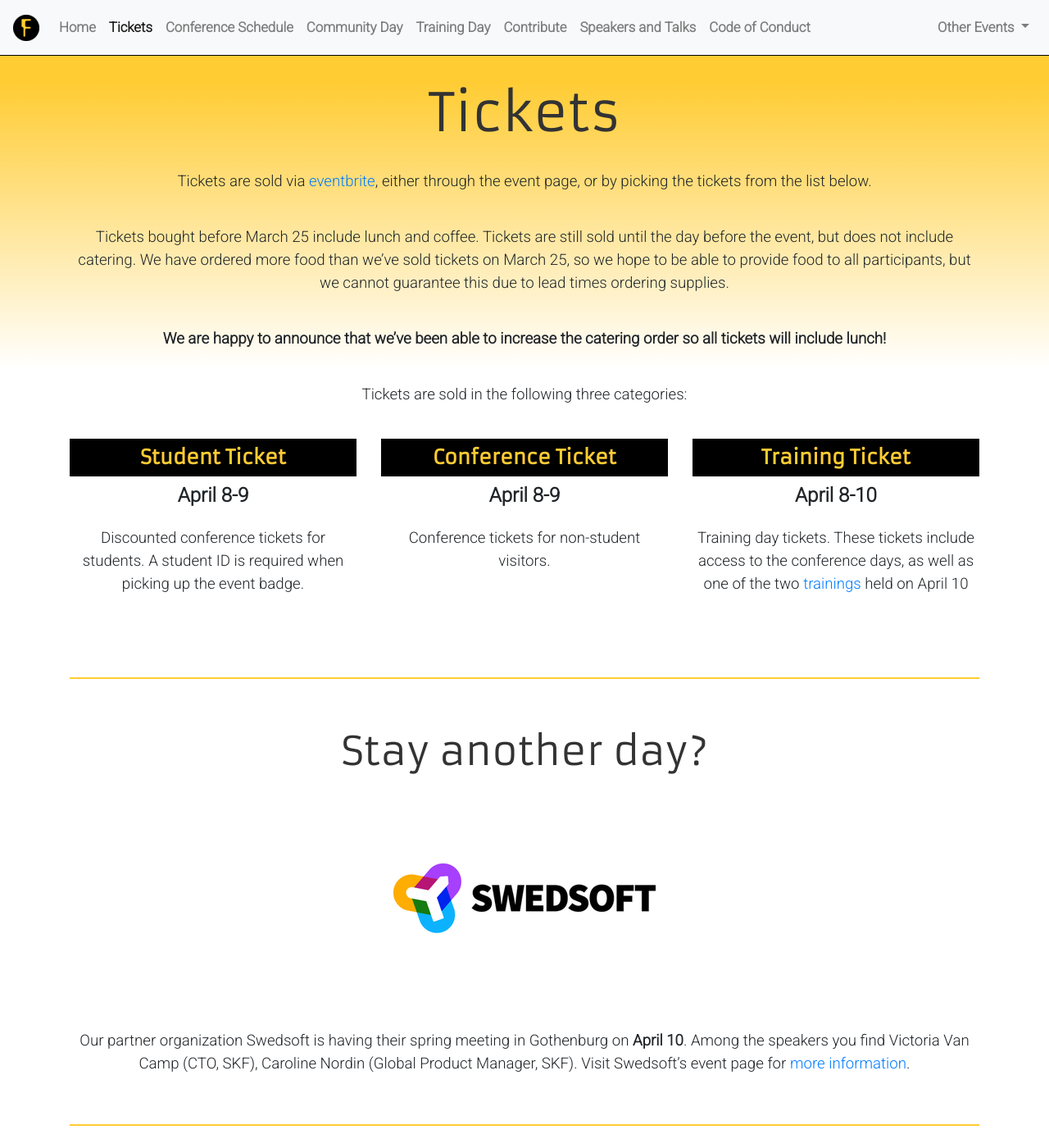
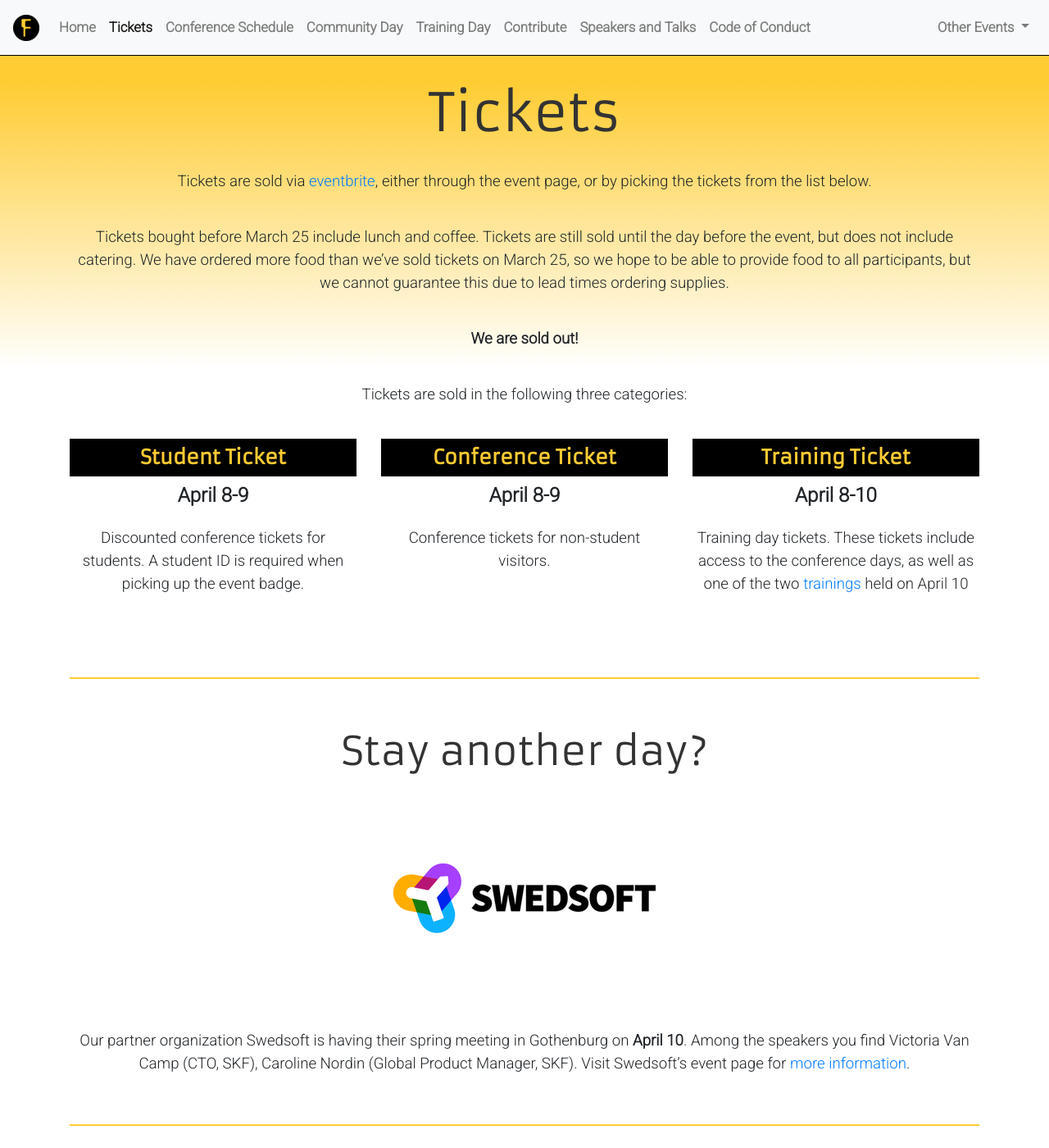
Before and after one commit to e8johan/foss-north-jekyll-2019, a Jekyll site: the page built from tickets.md, in a window 1280 px wide and 1400 px high. Shown: the whole window at 82% size. Built offline with Jekyll 4.4.1, drawn with Linux system fonts in a browser that asks for light colours; nearby versions of some CDN libraries; some of the changed text lies outside the part shown.

Commit message:
Sold out!

```diff
--- a/tickets.md
+++ b/tickets.md
@@ -10,7 +10,7 @@ Tickets are sold via <a href="https://foss-north-2019.eventbrite.com">eventbrite
 
 Tickets bought before March 25 include lunch and coffee. Tickets are still sold until the day before the event, but does not include catering. We have ordered more food than we've sold tickets on March 25, so we hope to be able to provide food to all participants, but we cannot guarantee this due to lead times ordering supplies.
 
-<b>We are happy to announce that we've been able to increase the catering order so all tickets will include lunch!</b>
+<b>We are sold out!</b>
 
 Tickets are sold in the following three categories:
 
@@ -44,6 +44,4 @@ Our partner organization Swedsoft is having their spring meeting in Gothenburg o
 
 <h2>Get Your Tickets Here!</h2>
 
-<div class="bodytext">
-    <iframe src="https://eventbrite.com/tickets-external?eid=54750681763&ref=etckt" frameborder="0" height="540" width="100%" vspace="0" hspace="0" marginheight="5" marginwidth="5" scrolling="auto" allowtransparency="true"></iframe><div style="font-family:Helvetica, Arial; font-size:12px; padding:10px 0 5px; margin:2px; width:100%; text-align:left;" ><a class="powered-by-eb" style="color: #ADB0B6; text-decoration: none;" target="_blank" href="https://www.eventbrite.com/">Powered by Eventbrite</a></div>
-</div>
+<b>We are sold out!</b>
```
Also changed, not shown: index.md (+2 -2 lines).
